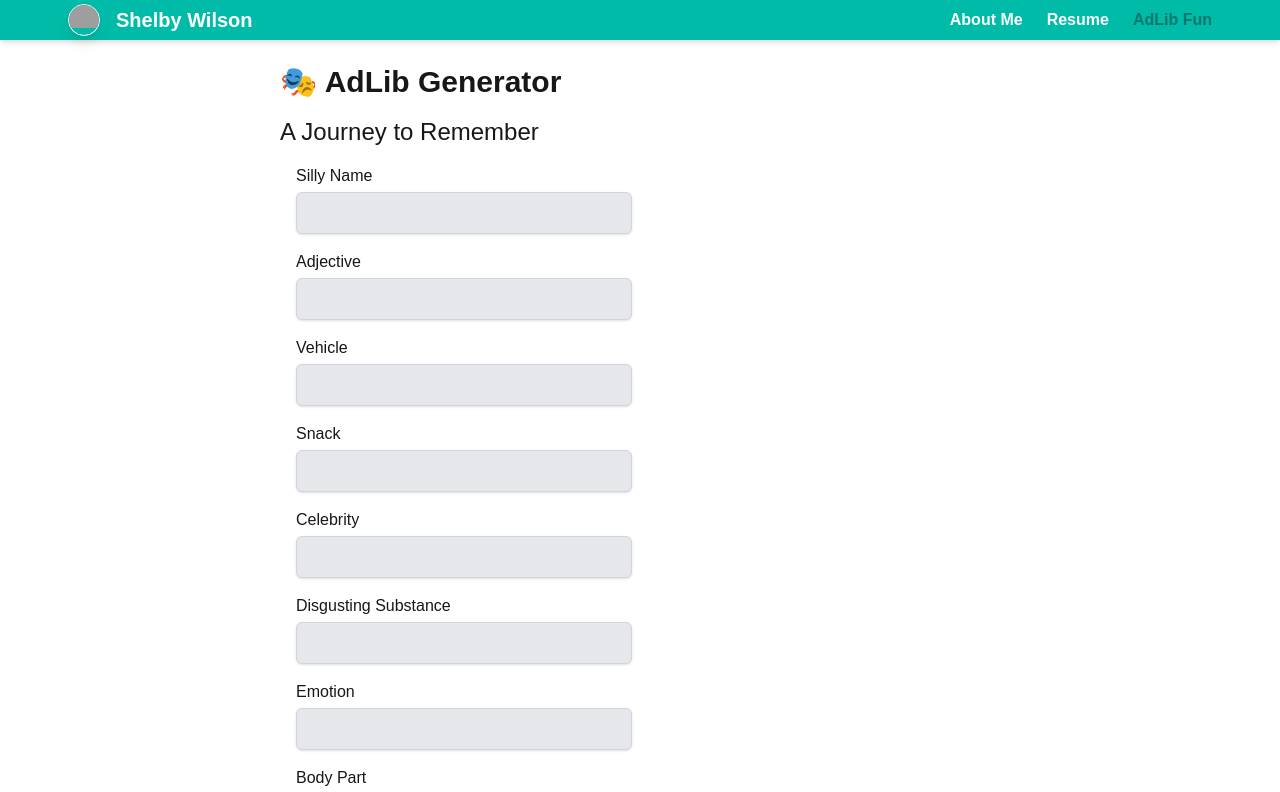
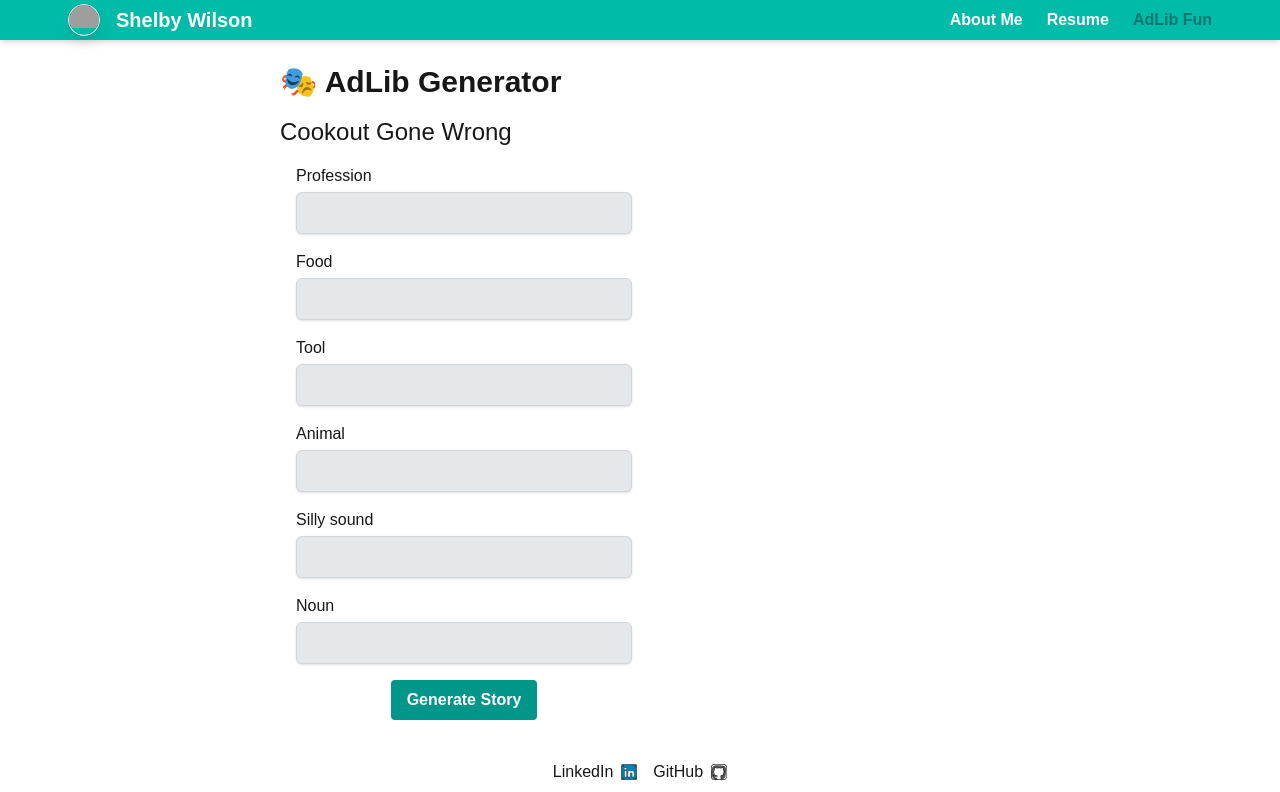
Before and after one commit to shelbyleanne22/shelby-wilson, a Next.js app in the folder shelby-wilson/: page /adlib in a window 1280 px wide. Shown: the top 792 px of the page. Built offline with nearby package versions, Linux system fonts and the light colour scheme; grey boxes are pictures that could not be loaded.

Commit message:
Added adlibs

```diff
--- a/shelby-wilson/app/adlib/page.tsx
+++ b/shelby-wilson/app/adlib/page.tsx
@@ -36,17 +36,15 @@ export default function AdLibPage() {
         setResult(filled);
     };
 
-    if (!randomPrompt) return <div className="p-8">Loading...</div>;
-
     return (
         <div className="p-6 w-[60%] mx-auto">
             <h1 className="text-3xl font-bold mb-4">🎭 AdLib Generator</h1>
-            <h2 className="text-2xl">{randomPrompt.title}</h2>
-            <div className="flex flex-col md:flex-row gap-4 p-4 min-h-screen">
+            <h2 className="text-2xl">{randomPrompt?.title}</h2>
+            <div className="flex flex-col md:flex-row gap-4 p-4">
                 <div className="w-full md:w-1/2 space-y-4">
                     <form onSubmit={handleSubmit} className="space-y-4">
                         <div className="flex flex-wrap gap-4">
-                            {randomPrompt.prompts.map((type, idx) => (
+                            {randomPrompt?.prompts.map((type, idx) => (
                                 <FormField
                                     key={idx}
                                     label={type}
@@ -66,11 +64,10 @@ export default function AdLibPage() {
                         </div>
                     </form>
                 </div>
-                <div className="w-full md:w-1/2">
+                <div className="w-full md:w-1/2 pt-4">
                     {result && (
-                        <div className="mt-6 p-4 bg-gray-300 border border-gray-700 rounded">
-                            <h2 className="text-xl font-semibold mb-2">Your Story:</h2>
-                            <p>{result}</p>
+                        <div className="rounded-lg border-1 border-slate-400 bg-teal-50 p-4 mt-2 text-dark">
+                            <p className='text-lg px-2'><i>{result}</i></p>
                         </div>
                     )}
                 </div>
--- a/shelby-wilson/app/layout.tsx
+++ b/shelby-wilson/app/layout.tsx
@@ -1,6 +1,7 @@
 import type { Metadata } from "next";
 import NavBar from '@/components/NavBar';
 import { Raleway } from "next/font/google";
+import Image from "next/image";
 import "./globals.css";
 
 const raleway = Raleway({ subsets: ["latin"], weight: ["400", "700"], variable: "--font-raleway" });
@@ -22,6 +23,38 @@ export default function RootLayout({
       >
       <NavBar/>
         {children}
+              <footer className="row-start-3 flex gap-[16px] flex-wrap items-center justify-center">
+        <a
+          className="flex items-center gap-2 hover:underline hover:underline-offset-4"
+          href="https://linkedin.com/in/shelby-wilson22"
+          target="_blank"
+          rel="noopener noreferrer"
+        >
+          LinkedIn
+          <Image
+            aria-hidden
+            src="/linkedIn.jpg"
+            alt="LinkedIn Logo"
+            width={16}
+            height={16}
+          />
+        </a>
+        <a
+          className="flex items-center gap-2 hover:underline hover:underline-offset-4"
+          href="https://github.com/shelbyleanne22"
+          target="_blank"
+          rel="noopener noreferrer"
+        >
+          GitHub
+          <Image
+            aria-hidden
+            src="/gitHub.png"
+            alt="GitHub Logo"
+            width={16}
+            height={16}
+          />
+        </a>
+      </footer>
       </body>
     </html>
   );
--- a/shelby-wilson/app/page.tsx
+++ b/shelby-wilson/app/page.tsx
@@ -8,38 +8,6 @@ export default function Home() {
 
         </div>
       </main>
-      <footer className="row-start-3 flex gap-[16px] flex-wrap items-center justify-center">
-        <a
-          className="flex items-center gap-2 hover:underline hover:underline-offset-4"
-          href="https://linkedin.com/in/shelby-wilson22"
-          target="_blank"
-          rel="noopener noreferrer"
-        >
-          LinkedIn
-          <Image
-            aria-hidden
-            src="/linkedIn.jpg"
-            alt="LinkedIn Logo"
-            width={16}
-            height={16}
-          />
-        </a>
-        <a
-          className="flex items-center gap-2 hover:underline hover:underline-offset-4"
-          href="https://github.com/shelbyleanne22"
-          target="_blank"
-          rel="noopener noreferrer"
-        >
-          GitHub
-          <Image
-            aria-hidden
-            src="/gitHub.png"
-            alt="GitHub Logo"
-            width={16}
-            height={16}
-          />
-        </a>
-      </footer>
     </div>
   );
 }
--- a/shelby-wilson/lib/adLibPrompts.ts
+++ b/shelby-wilson/lib/adLibPrompts.ts
@@ -1,16 +1,35 @@
-
-const prompts = ['Adjective', 'Noun', 'Verb', 'Color', 'Animal'];
-const template =
-    'Once upon a time, there was a very {0} {1} who loved to {2} in a {3} suit with their pet {4}.';
-
 export const adLibPrompts = [
     {
-        title: "A Journey to Remember",
-        prompts: ['Silly Name', 'Adjective', 'Vehicle', 'Snack', 'Celebrity', 'Disgusting Substance', 'Emotion', 'Body Part', 'Place'],
-        template: 'One day, {0}, a {1} explorer, set out on a journey across the world in their trusty {2}.' +
-        'Their mission? To find the last remaining {3} rumored to have been eaten by {4} during a midnight' +
-        ' snack raid. The journey took them through rivers of {5}, a desert of burning {6}, and a mountain' +
-        ' shaped like a giant {7}. At long last, they arrived at the sacred {8}, only to realize they’d left' +
-        ' the oven on at home. The sandwich remains lost to this day.'
+        title: "Sea Creature Adventure",
+        prompts: [
+            'Adjective',
+            'Vehicle',
+            'Adjective',
+            'Animal',
+            'Talent',
+            'Adjective',
+            'Sense',
+            'Verb'
+        ],
+        template: 'In a {0} part of the ocean, only accessible by {1}, there lives a ' +
+        '{2} {3} that has a special talent for {4}. If you are {5} enough to dare, ' +
+        'scuba diving will give you up close access. Some say that if you get close enough ' +
+        'to {6} it, the animal will {7} you!'
+    },
+    {
+        title: "Cookout Gone Wrong",
+        prompts: [
+            'Profession',
+            'Food',
+            'Tool',
+            'Animal',
+            'Silly sound',
+            'Noun'
+        ],
+        template: `Last weekend, I hosted a BBQ so epic, even the {0} next door showed ` +
+        `up for a free {1}. Things were going great until Uncle Joe tried flipping burgers ` +
+        `with a {2} and launched one into a {3}'s mouth. The poor thing made a sound like ` +
+        `{4} and took off running through the yard. Everyone froze like it was a {5} — even the ` +
+        `grill stopped sizzling in fear. Moral of the story? Never trust a dad with a grill and a dream.`
     }
 ];
```
